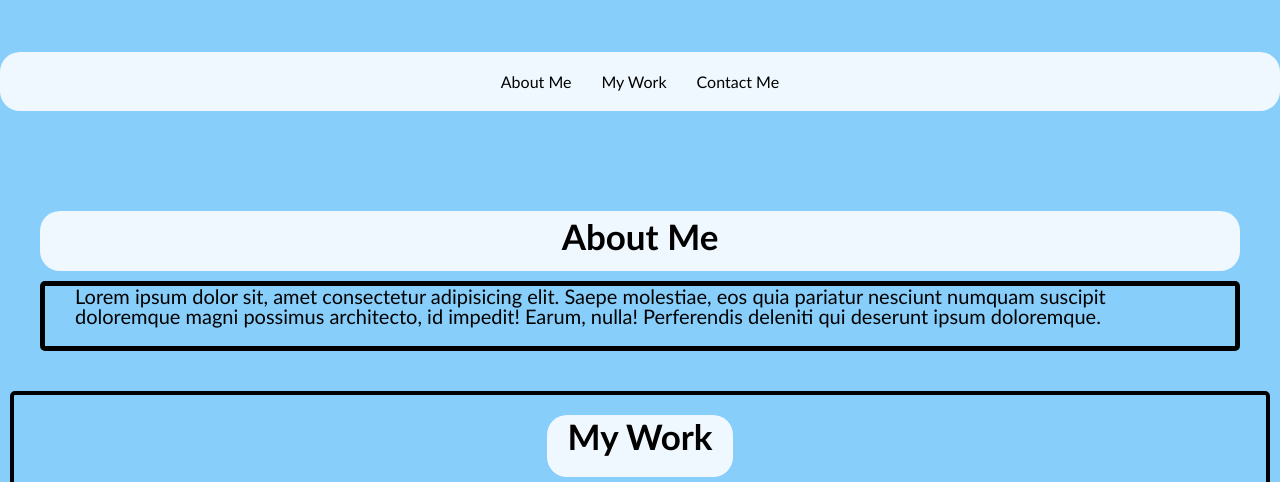
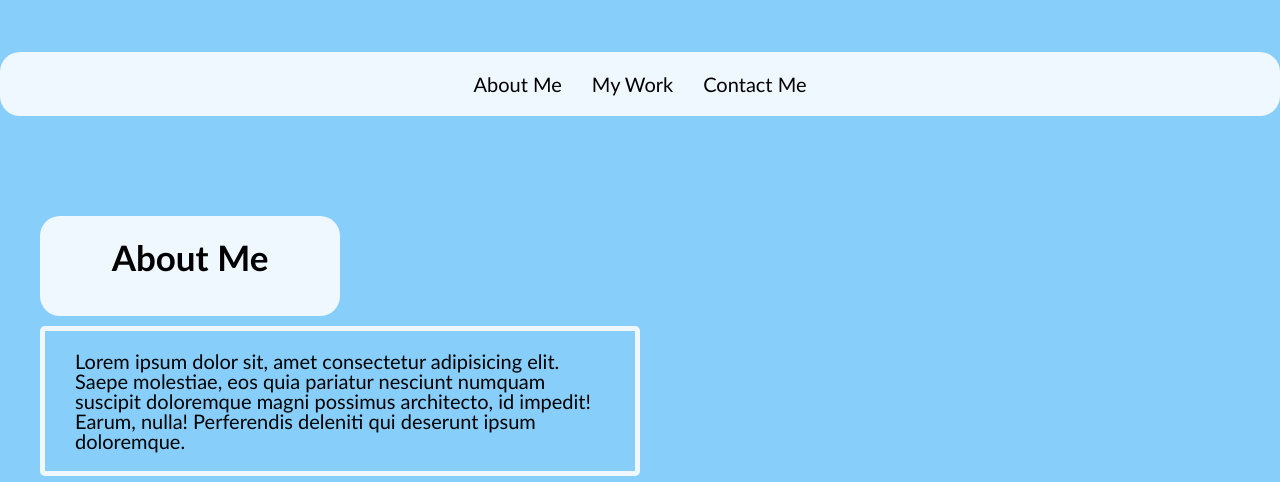
Before and after one commit to Bryson987081/portfolio-challange, a plain HTML site: page index.html in a window 1280 px wide. Shown: the part 318-800 px from the top of the page. Drawn offline with Linux system fonts and the light colour scheme.

Commit message:
resized about me paragraph

```diff
--- a/index.html
+++ b/index.html
@@ -26,7 +26,7 @@
         <p>Lorem ipsum dolor sit, amet consectetur adipisicing elit. Saepe molestiae, eos quia pariatur nesciunt numquam suscipit doloremque magni possimus architecto, id impedit! Earum, nulla! Perferendis deleniti qui deserunt ipsum doloremque.</p>
      </section>
      <div id="work">
-        <aside><h2>My Work</h2></aside>
+        <h2>My Work</h2>
         <article class="html-seo-refactor">
             <a href="https://bryson987081.github.io/html-seo-refactor/", target="_blank">HTML SEO Refactor</a>
             <img src="https://placehold.jp/600x300.png" alt="placehold"/>
--- a/style.css
+++ b/style.css
@@ -25,7 +25,6 @@ body {
     border-radius: 20px;
     justify-content: center;
     background-color: aliceblue;
-    boc
  }
 
  ul {
@@ -37,6 +36,7 @@ body {
 
  li {
     float: left;
+    font-size: 20px;
  }
 
 
@@ -73,22 +73,25 @@ h1 {
 
 #about-me h2 {
     display: flex;
-    padding: 10px 10px 20px;
+    padding: 20px 10px 20px;
     margin: 10px 40px 10px;
     font-size: 35px;
-    line-height: 30px;
     background-color: aliceblue;
     border-radius: 20px;
     justify-content: center;
+    width: 300px;
+    height: 100px;
 }
 
 #about-me p {
-    padding: 0px 30px 20px;
+    padding: 20px 30px 20px;
     margin: 10px 40px 40px;
     font-size: 20px;
     line-height: 20px;
-    border: solid black 5px;
+    border: solid aliceblue 5px;
     border-radius: 5px;
+    width: 600px;
+    height: 150px;
 
 }
 
@@ -96,7 +99,7 @@ h1 {
 display: flex;
 flex-wrap: wrap;
 justify-content: space-around;
-border: 4px solid black;
+border: 4px solid aliceblue;
 padding: 20px;
 margin: 10px;
 border-radius: 5px;
@@ -105,7 +108,8 @@ gap: 40px
 }
 
 #work h2 {
-padding: 0px 20px 20px;
+padding: 20px 10px 20px;
+margin: 10px 40px 10px;
 font-size: 35px;
 background-color: aliceblue;
 border-radius: 20px;
```
